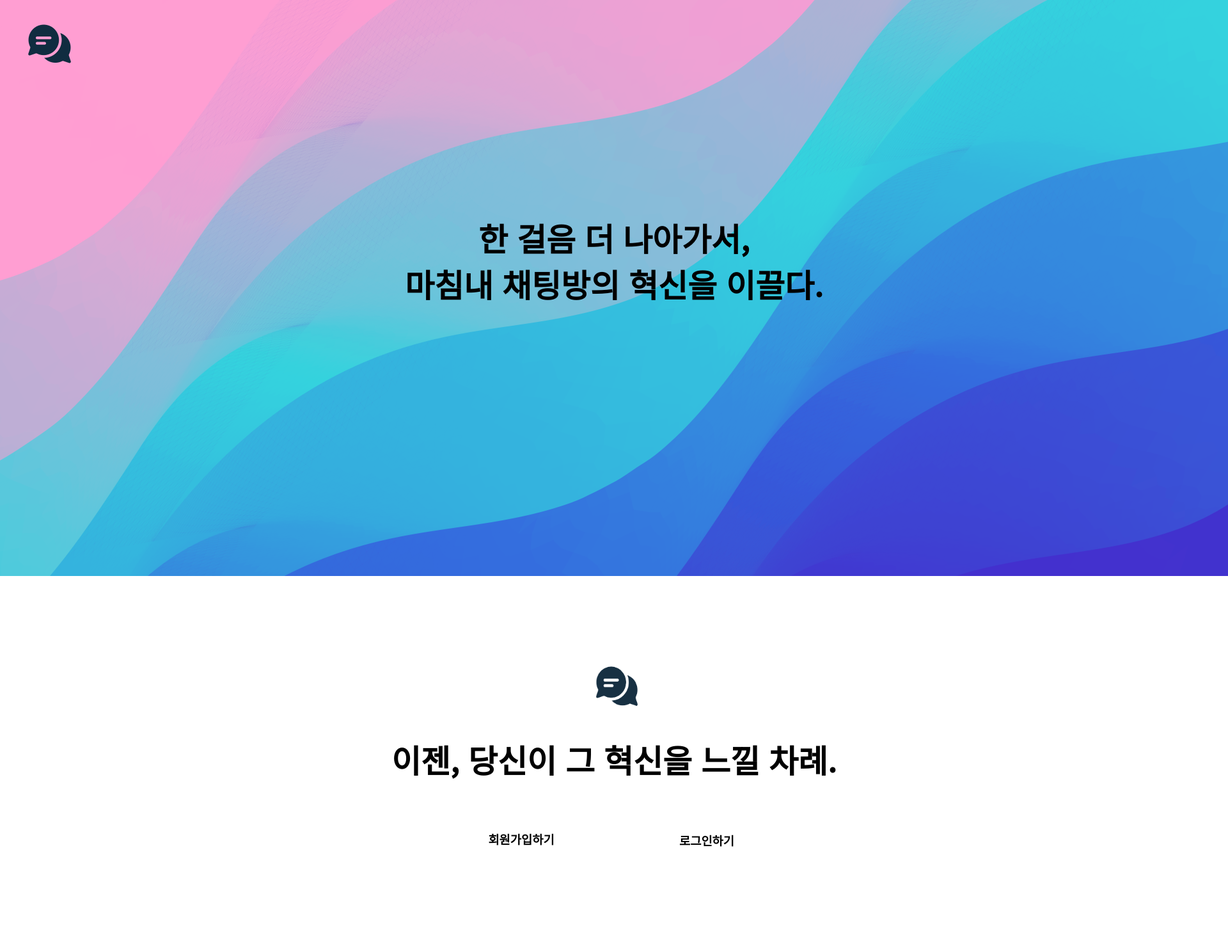
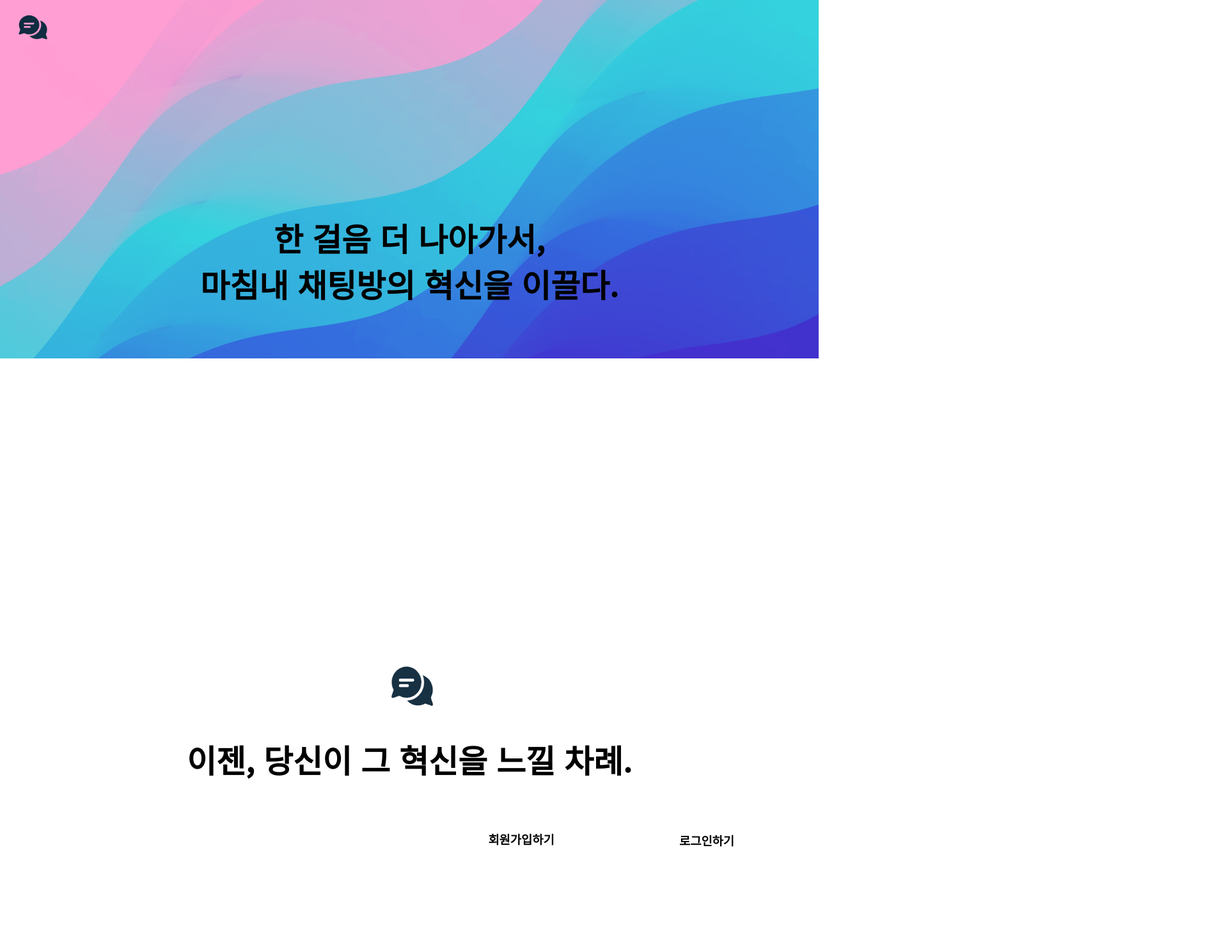
Before and after one commit to inbyul/Talk-A, a website: page client/html/index.html in a window 1280 px wide. Shown: the whole page at 64% size, 1920 px wide, since content can reach past the window. Drawn offline with Linux system fonts and the light colour scheme; files that its build step writes are made by us from their sources.

Commit message:
내내내내ㅐ내낸

```diff
--- a/client/css/register-template.css
+++ b/client/css/register-template.css
@@ -11,6 +11,11 @@ input {
   width: 100px;
   margin: 0 auto;
 }
+
+button {
+  width: 100px;
+  height: 10px;
+}
 //어떤 크기요?
 //다 적절히 크게하고(?) 가운데배치
 음?
--- a/client/css/style.css
+++ b/client/css/style.css
@@ -15,7 +15,7 @@ body {
 }
 
 #intro {
-  width: 1920px;
+  width: 100%;
   height: 900px;
 }
 
@@ -28,10 +28,12 @@ body {
 
 .intro_img {
   position: absolute;
+   width: 100%;
+   height: 70%;
 }
 
 #content {
-  width: 1920px;
+  width: 100%;
   height: 900px;
 }
 
@@ -46,7 +48,7 @@ body {
   padding: 0;
   position: relative;
   text-align: center;
-  width: 1920px;
+  width: 100%;
   height: 500px;
 }
 
```
Also changed, not shown: client/html/register.html (+2 -14 lines).
